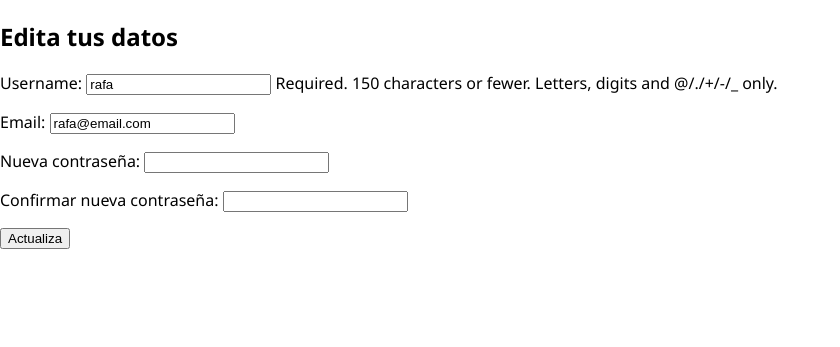
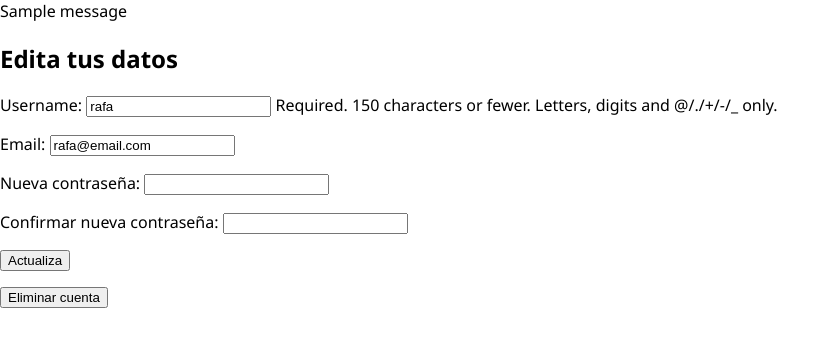
Before and after one commit to hugborang/Trabajo-PGPI-3.12, a Django app: page /auth/edit_profile/ in a window 1280 px wide. Shown: the part 109-456 px from the top of the page, without its empty margins (0-840 px from the left). Run offline with Django 5.2, Linux system fonts and the light colour scheme; a user stored in the database is signed in; tables that the repository leaves empty hold one stand-in row (values such as "Sample post"); one stand-in notice (Sample message) is shown.

Commit message:
feat: Implementa delete_account y tests

```diff
--- a/Producto/renta_hogar/app/templates/auth/edit_profile.html
+++ b/Producto/renta_hogar/app/templates/auth/edit_profile.html
@@ -5,6 +5,17 @@
 {% endblock %}
 
 {% block contenido %}
+
+{% if messages %}
+    <div class="messages">
+        {% for message in messages %}
+            <div class="alert alert-{{ message.tags }}">
+                {{ message }}
+            </div>
+        {% endfor %}
+    </div>
+{% endif %}
+
 
 <h1>Edita tus datos</h1>
     <div class="main-content">
@@ -14,4 +25,12 @@
             <p><input type="submit" value="Actualiza" /></p>
         </form>
     </div>
+
+    <div class="delete-account">
+        <form method="post" action="{% url 'delete_account' %}">
+            {% csrf_token %}
+            <button type="submit" class="btn btn-danger">Eliminar cuenta</button>
+        </form>
+    </div>
+
 {% endblock %}
--- a/Producto/renta_hogar/app/views/auth.py
+++ b/Producto/renta_hogar/app/views/auth.py
@@ -4,6 +4,7 @@ from django.contrib.auth import login as auth_login, logout
 from app.forms.CustomUserCreationForm import CustomUserCreationForm, CustomUserChangeForm
 from django.contrib.auth.decorators import login_required
 from django.contrib import messages
+from django.contrib.auth import update_session_auth_hash
 
 
 def register(request):
@@ -34,7 +35,6 @@ def user_login(request):
         form = AuthenticationForm()
     return render(request, 'auth/login.html', {'form': form})
 
-from django.contrib.auth import update_session_auth_hash
 
 @login_required
 def edit_profile(request):
@@ -67,6 +67,11 @@ def edit_profile(request):
 
 
 @login_required
+def delete_account(request):
+    request.user.delete()
+    return redirect('home')
+
+@login_required
 def user_logout(request):
     logout(request)
     return redirect('home')
--- a/Producto/renta_hogar/renta_hogar/urls.py
+++ b/Producto/renta_hogar/renta_hogar/urls.py
@@ -16,12 +16,15 @@ Including another URLconf
 """
 from django import urls
 from django.contrib import admin
-from django.urls import path
+from django.urls import path, include
 from django.views.generic.base import RedirectView
-from app.views.auth import register, user_login, user_logout, edit_profile
+from app.views.auth import register, user_login, user_logout, edit_profile, delete_account
 from app.views.home import inicio
 from app.views.customers import customer_menu
 from app.views.owners import owner_menu
+
+app_name = 'app'
+
 
 urlpatterns = [
     path('admin/', admin.site.urls),
@@ -29,6 +32,7 @@ urlpatterns = [
     path('auth/login/', user_login, name='login'),
     path('auth/logout/', user_logout, name='logout'),
     path('auth/edit_profile/', edit_profile, name='edit_profile'),
+    path('auth/delete_account/', delete_account, name='delete_account'),
     path('home/', inicio, name='home'),
     path('customer_menu/', customer_menu, name='customer_menu'),
     path('owner_menu/', owner_menu, name='owner_menu'),
@@ -39,4 +43,5 @@ urlpatterns = [
 
 
 
+
 ]
```
Also changed, not shown: Producto/renta_hogar/app/tests/test_auth.py (+7 -47 lines), Producto/renta_hogar/db.sqlite3.
